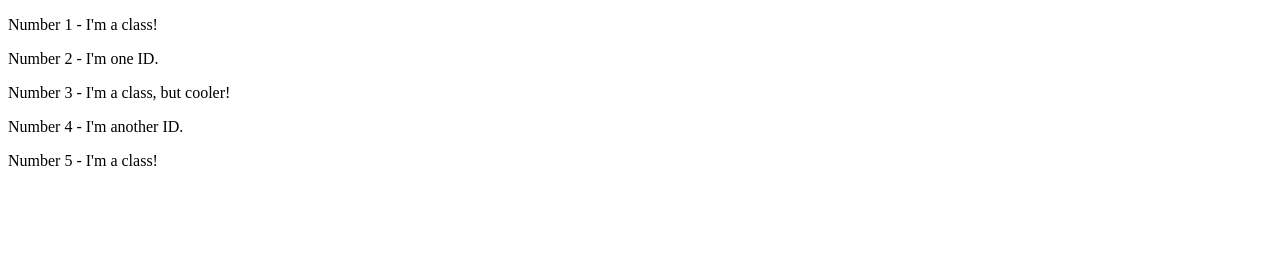
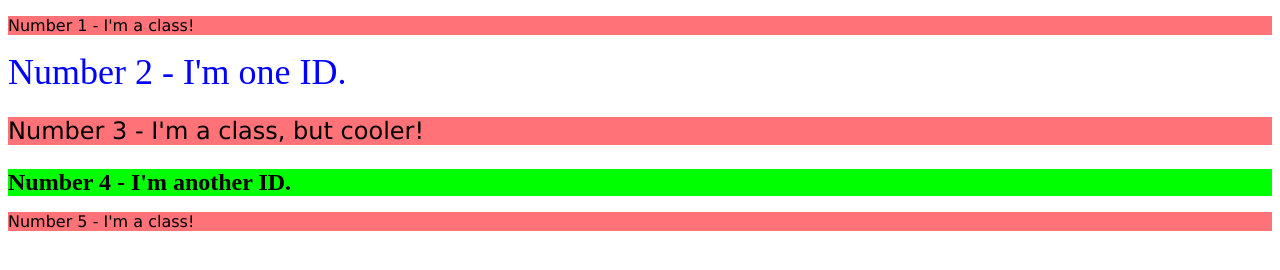
Before and after one commit to cats256/Odin-Project, a plain HTML site: page css-exercises/foundations/02-class-id-selectors/index.html in a window 1280 px wide. Drawn offline with Linux system fonts and the light colour scheme.

Commit message:
Complete exercise 1-5

```diff
--- a/css-exercises/foundations/02-class-id-selectors/index.html
+++ b/css-exercises/foundations/02-class-id-selectors/index.html
@@ -8,10 +8,10 @@
     <link rel="stylesheet" href="style.css">
   </head>
   <body>
-    <p>Number 1 - I'm a class!</p>
-    <div>Number 2 - I'm one ID.</div>
-    <p>Number 3 - I'm a class, but cooler!</p>
-    <div>Number 4 - I'm another ID.</div>
-    <p>Number 5 - I'm a class!</p>
+    <p class="odd">Number 1 - I'm a class!</p>
+    <div id="two">Number 2 - I'm one ID.</div>
+    <p class="odd adjust-font-size">Number 3 - I'm a class, but cooler!</p>
+    <div id="four" class="adjust-font-size">Number 4 - I'm another ID.</div>
+    <p class="odd">Number 5 - I'm a class!</p>
   </body>
 </html>
--- a/css-exercises/foundations/02-class-id-selectors/style.css
+++ b/css-exercises/foundations/02-class-id-selectors/style.css
@@ -0,0 +1,18 @@
+.odd {
+    background-color: rgb(255, 115, 120);
+    font-family: Verdana, "DejaVu Sans", sans-serif;
+}
+
+#two {
+    color: rgb(0, 0, 255);
+    font-size: 36px;
+}
+
+#four {
+    background-color: rgb(0, 255, 0);
+    font-weight: bold;
+}
+
+.adjust-font-size {
+    font-size: 24px;
+}
```
Also changed, not shown: css-exercises/foundations/03-grouping-selectors/index.html (+2 -2 lines), css-exercises/foundations/03-grouping-selectors/style.css (+14 -0 lines), css-exercises/foundations/04-chaining-selectors/style.css (+9 -0 lines), css-exercises/foundations/05-descendant-combinator/style.css (+14 -0 lines).
